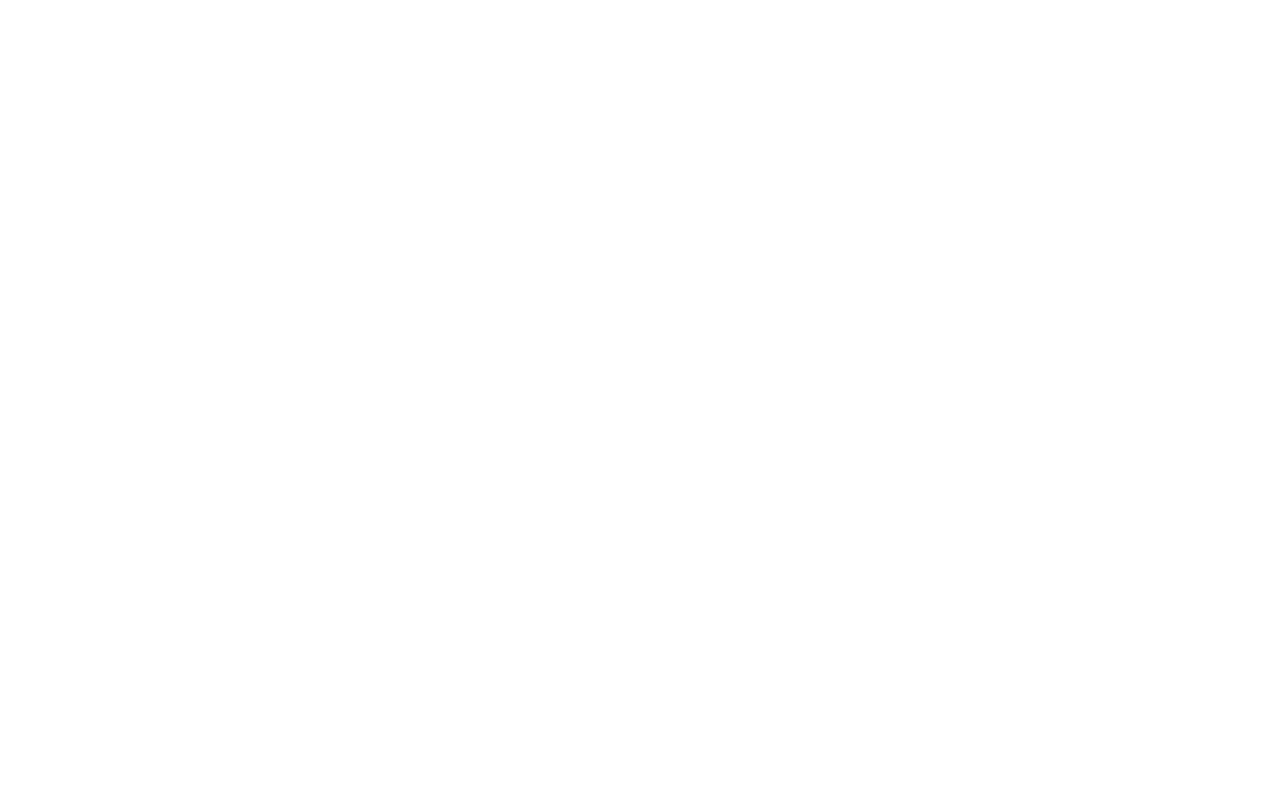
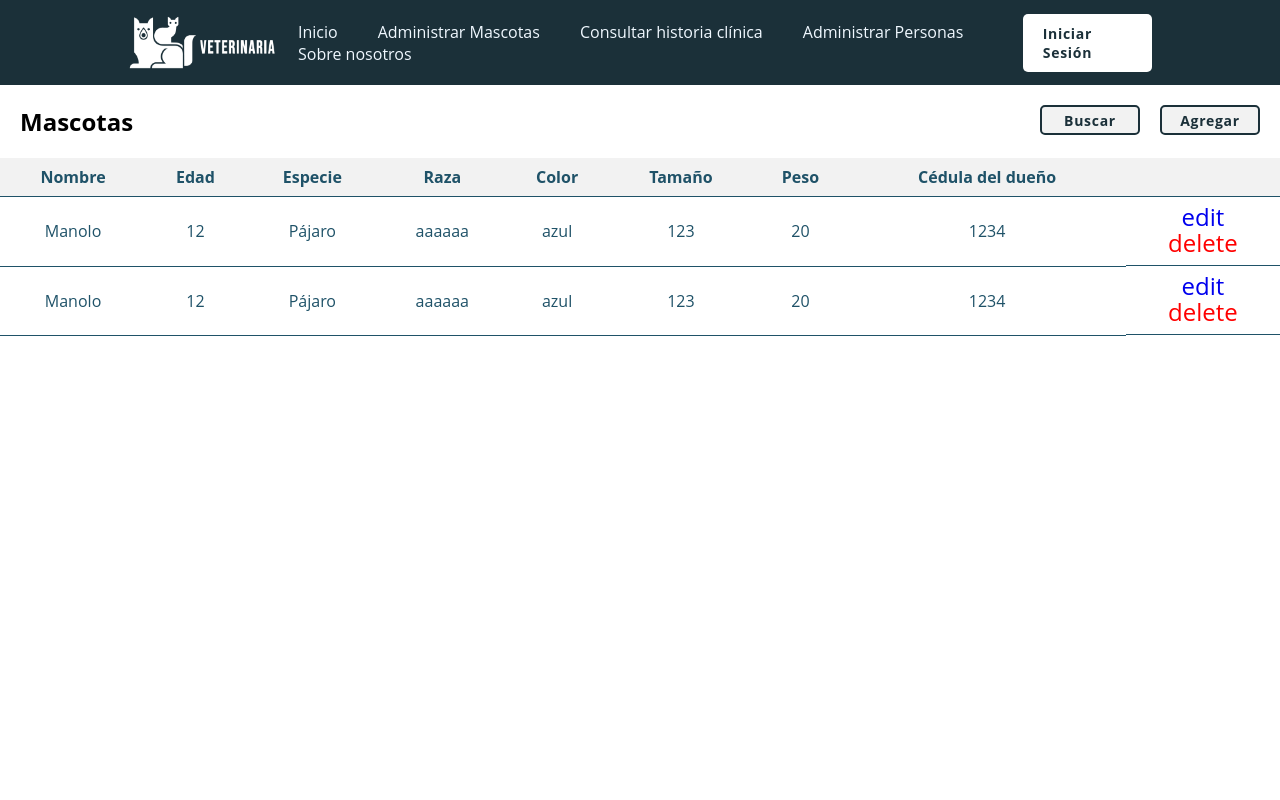
Before and after one commit to Juajsia/Proyecto_Final_Veterinaria, an Angular app in the folder veterinariaFrontend/: page /mascota in a window 1280 px wide. Before the commit this address led to /. Shown: the top 800 px of the page. Built offline with nearby package versions, Linux system fonts and the light colour scheme.

Commit message:
pantalla mascota

```diff
--- a/veterinariaFrontend/src/app/app.routes.ts
+++ b/veterinariaFrontend/src/app/app.routes.ts
@@ -2,6 +2,7 @@
 import { HomeComponent } from './pages/home/home.component';
 import { AboutUsComponent } from './pages/about-us/about-us.component';
 import { LoginComponent } from './pages/login/login.component';
+import { MascotaComponent } from './pages/mascota/mascota.component';
 
 export const routes: Routes = [{
     title: 'Home',
@@ -15,4 +16,8 @@
     title: 'Login',
     path: 'login',
     component: LoginComponent
+},{
+    title: 'Mascota',
+    path: 'mascota',
+    component: MascotaComponent
 }];
--- a/veterinariaFrontend/src/app/components/navbar/navbar.component.html
+++ b/veterinariaFrontend/src/app/components/navbar/navbar.component.html
@@ -3,8 +3,9 @@
         <img src="../../../assets/LogoVeterinaria.png" alt="logo" id="logo">
         <ul class="nav-links">
             <li><a routerLink="/">Inicio</a></li>
-            <li><a href="#">Reservar cita</a></li>
-            <li><a href="#">Consultar historia clínica </a></li>
+            <li><a routerLink="/mascota">Administrar Mascotas</a></li>
+            <li><a href="#">Consultar historia clínica</a></li>
+            <li><a href="#">Administrar Personas</a></li>
             <li><a routerLink="/about">Sobre nosotros</a></li>
         </ul>
         <!-- <img [src]="logo" alt="perfil" id="imgPerfil"> -->
--- a/veterinariaFrontend/src/app/pages/home/home.component.css
+++ b/veterinariaFrontend/src/app/pages/home/home.component.css
@@ -1,7 +1,6 @@
 * {
     box-sizing: border-box;
     font-family: "Open sans", sans-serif;
-
 }
 
 .carrusel {
--- /dev/null
+++ b/veterinariaFrontend/src/app/pages/mascota/mascota.component.css
@@ -0,0 +1,105 @@
+* {
+    font-family: "Open sans", sans-serif;
+}
+
+
+main {
+    position: relative;
+    top: 85px;
+    height: 100vh;
+}
+
+table {
+    border-collapse: collapse;
+    width: 100%;
+    padding: 20px;
+}
+
+th,
+td {
+    /* border: 1px solid #dddddd; */
+    border-bottom: 1px solid #1f5268;
+    text-align: left;
+    padding: 8px;
+    text-align: center;
+    color: #1f5268;
+}
+
+th {
+    background-color: #f2f2f2;
+}
+
+button {
+    cursor: pointer;
+}
+
+.material-symbols-outlined {
+    font-variation-settings:
+        'FILL' 0,
+        'wght' 400,
+        'GRAD' 0,
+        'opsz' 24;
+    cursor: pointer
+}
+
+.btns {
+    display: flex;
+    flex-direction: column;
+    justify-content: center;
+    align-items: center;
+}
+
+.btnTrash {
+    color: red;
+}
+
+.acciones {
+    padding: 20px;
+    display: flex;
+    justify-content: space-between;
+}
+
+.acciones>div {
+    display: flex;
+    gap: 20px;
+}
+
+#titulo {
+    justify-self: start;
+}
+
+.btn {
+    width: 100px;
+    height: 30px;
+    border: 2px solid;
+    border-radius: 5px;
+    background-color: #f2f2f2;
+    color: #1b3039;
+    border-color: #1b3039;
+    font-size: 14px;
+    font-weight: bold;
+    letter-spacing: 0.05em;
+    transition: all .5s ease;
+}
+
+.btn:hover {
+    background-color: #1b3039;
+    color: #ffff;
+    border-color: #ffff;
+    transform: scale(1.05);
+}
+
+.params {
+    width: 200px;
+    height: 30px;
+    border-radius: 5px;
+    text-align: center;
+    color: #1f5268;
+    border: 2px solid #1f5268
+}
+
+#form-buscar {
+    display: flex;
+    gap: 20px;
+    margin: 0 20px 20px 20px;
+}
--- /dev/null
+++ b/veterinariaFrontend/src/app/pages/mascota/mascota.component.html
@@ -0,0 +1,89 @@
+<app-navbar></app-navbar>
+
+<main>
+    <section class="acciones">
+        <h2 id="titulo">Mascotas</h2>
+        <div>
+            <button class="btn" (click)="Buscar()">Buscar</button>
+            <button class="btn">Agregar</button>
+        </div>
+        <!-- <input type="button" class="input" id="agregar" placeholder="Agregar"> -->
+    </section>
+    @if (buscar) {
+    <section class="busqueda">
+        <form action="" id="form-buscar">
+            <input type="text" class="params" placeholder="Ingrese el nombre">
+            <input type="text" class="params" placeholder="Ingrese la cedula del dueño">
+            <button type="button" class="btn">Buscar</button>
+        </form>
+    </section>
+    }
+    <section class="contenido">
+        <table>
+            <thead>
+                <tr>
+                    <th>Nombre</th>
+                    <th>Edad</th>
+                    <th>Especie</th>
+                    <th>Raza</th>
+                    <th>Color</th>
+                    <th>Tamaño</th>
+                    <th>Peso</th>
+                    <th>Cédula del dueño</th>
+                    <th></th>
+                </tr>
+            </thead>
+            <tbody>
+                <tr>
+                    <td>Manolo</td>
+                    <td>12</td>
+                    <td>Pájaro</td>
+                    <td>aaaaaa</td>
+                    <td>azul</td>
+                    <td>123</td>
+                    <td>20</td>
+                    <td>1234</td>
+                    <td class="btns">
+                        <a href="#">
+                            <span class="material-symbols-outlined">
+                                edit
+                            </span>
+                        </a>
+                        <a href="#">
+                            <span class="material-symbols-outlined btnTrash">
+                                delete
+                            </span>
+                        </a>
+                    </td>
+                </tr>
+                <tr>
+                    <td>Manolo</td>
+                    <td>12</td>
+                    <td>Pájaro</td>
+                    <td>aaaaaa</td>
+                    <td>azul</td>
+                    <td>123</td>
+                    <td>20</td>
+                    <td>1234</td>
+                    <td class="btns">
+                        <a href="#">
+                            <span class="material-symbols-outlined">
+                                edit
+                            </span>
+                        </a>
+                        <a href="#">
+                            <span class="material-symbols-outlined btnTrash">
+                                delete
+                            </span>
+                        </a>
+                    </td>
+                </tr>
+
+                <!-- Puedes agregar más filas según sea necesario -->
+            </tbody>
+        </table>
+    </section>
+
+</main>
+
+<app-footer></app-footer>
--- /dev/null
+++ b/veterinariaFrontend/src/app/pages/mascota/mascota.component.ts
@@ -0,0 +1,19 @@
+import { Component } from '@angular/core';
+import { CommonModule } from '@angular/common';
+import { NavbarComponent } from '../../components/navbar/navbar.component';
+import { FooterComponent } from '../../components/footer/footer.component';
+
+@Component({
+  selector: 'app-mascota',
+  standalone: true,
+  imports: [CommonModule, NavbarComponent, FooterComponent],
+  templateUrl: './mascota.component.html',
+  styleUrl: './mascota.component.css'
+})
+export class MascotaComponent {
+  buscar = false
+
+  Buscar(){
+    this.buscar = true
+  }
+}
--- a/veterinariaFrontend/src/index.html
+++ b/veterinariaFrontend/src/index.html
@@ -1,13 +1,18 @@
 <!doctype html>
 <html lang="en">
+
 <head>
   <meta charset="utf-8">
   <title>VeterinariaFrontend</title>
   <base href="/">
   <meta name="viewport" content="width=device-width, initial-scale=1">
   <link rel="icon" type="image/x-icon" href="favicon.ico">
+  <link rel="stylesheet"
+    href="https://fonts.googleapis.com/css2?family=Material+Symbols+Outlined:opsz,wght,FILL,GRAD@20..48,100..700,0..1,-50..200" />
 </head>
+
 <body>
   <app-root></app-root>
 </body>
+
 </html>
```
Also changed, not shown: 1 other file (tests, documents, lock files or other folders).
